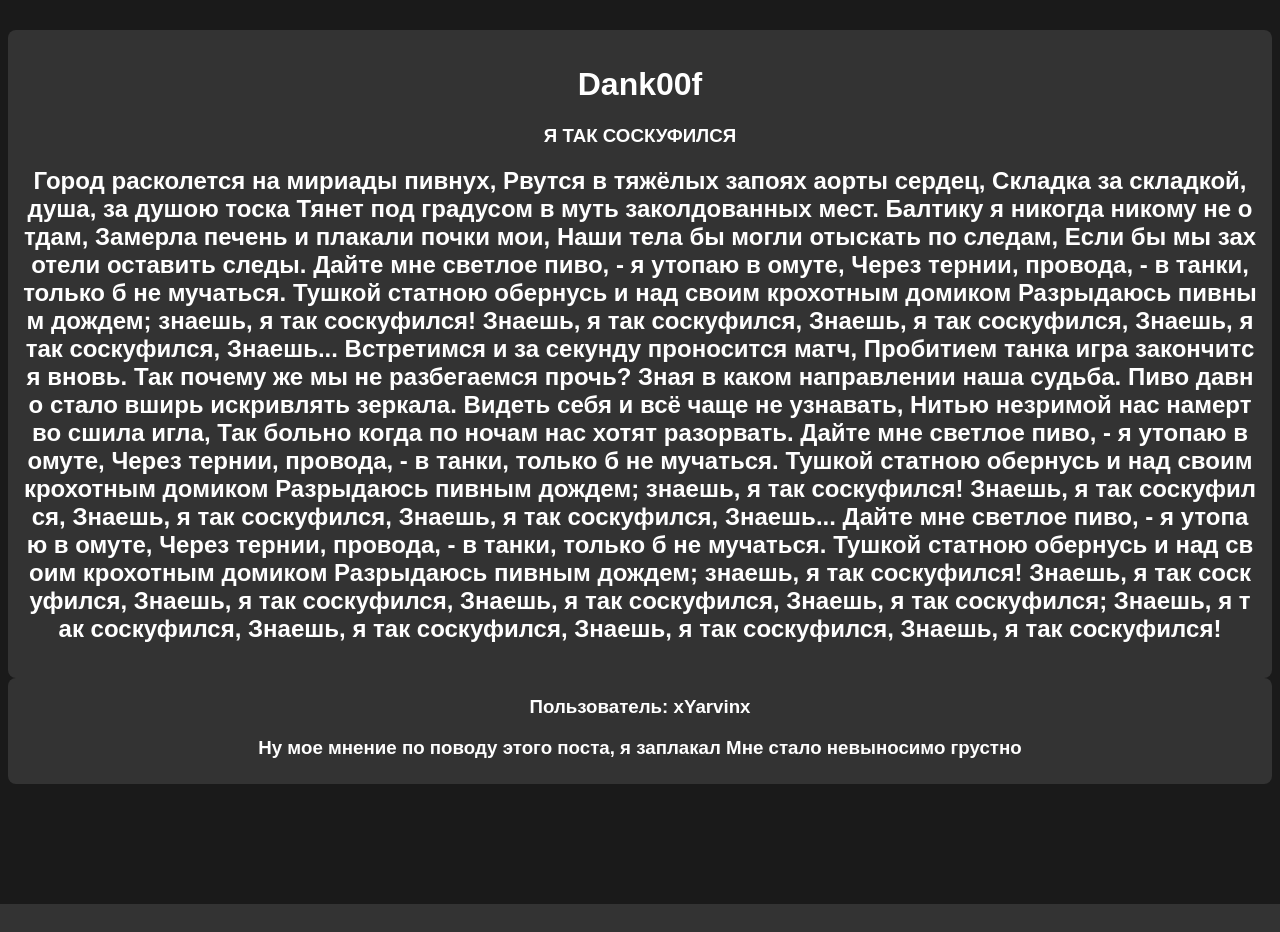
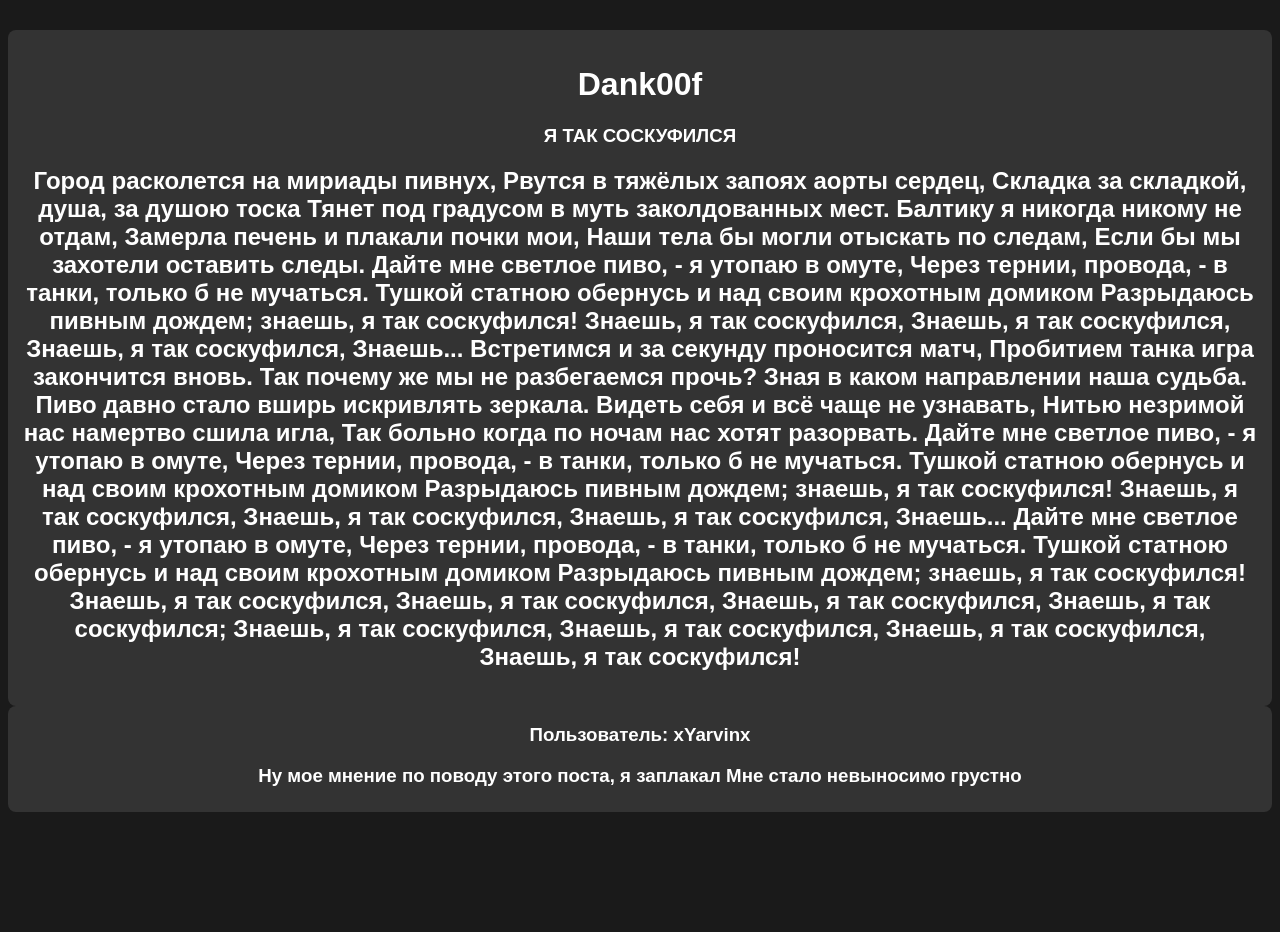
Before and after one commit to xYarvinx/Web_Forum_Flask, a Flask app: page /forum/2 in a window 1280 px wide. Shown: the part 136-1068 px from the top of the page. Before the commit the page ends 1040 px from the top, so only its background shows below. Run offline with Flask 3, Linux system fonts and the light colour scheme.

Commit message:
Comments again('break-all' to 'break-word')

```diff
--- a/static/styles.css
+++ b/static/styles.css
@@ -150,7 +150,7 @@ main {
     text-align: center;
     cursor: pointer;
     transition: background-color 0.3s ease;
-    word-break: break-all;
+    word-break: break-word;
 }
 
 .forum-post h3 {
```
